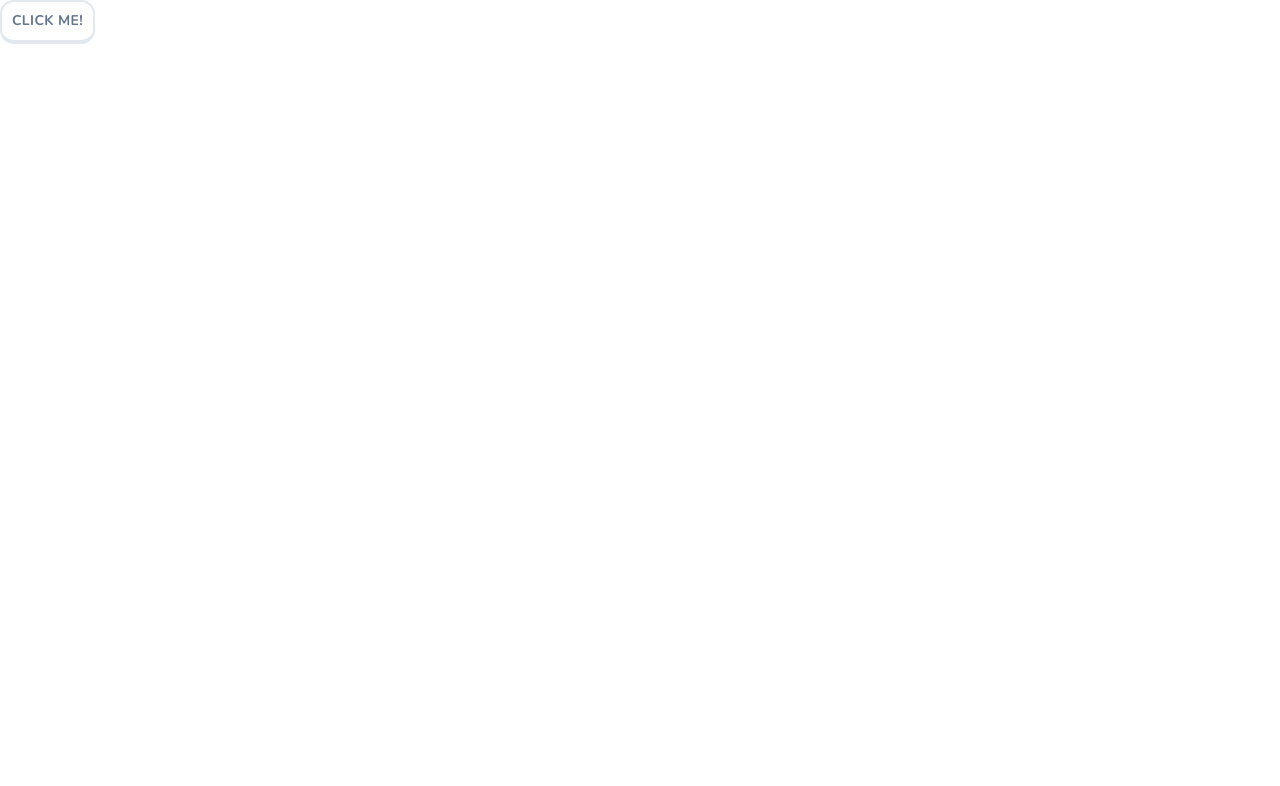
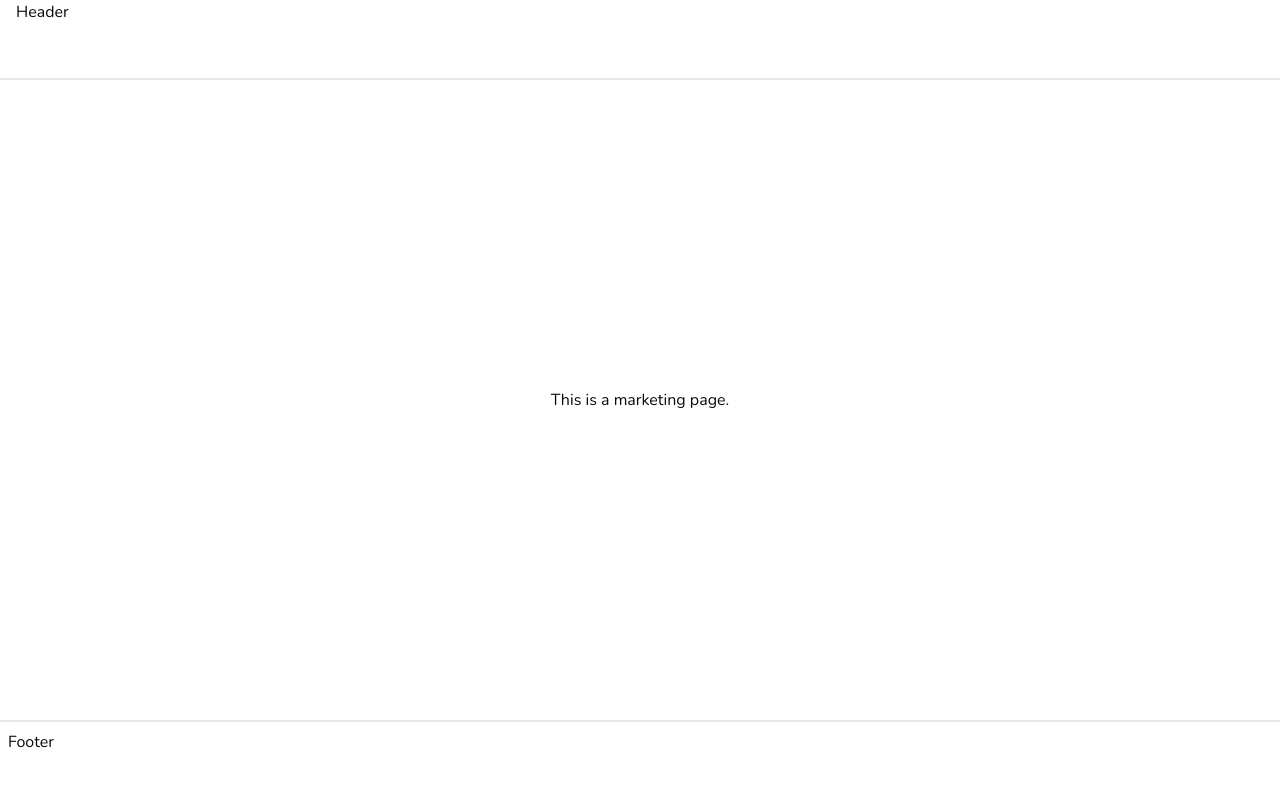
Before and after one commit to BhushanLagare7/lingo, a Next.js app: page / in a window 1280 px wide. Shown: the top 786 px of the page. Built offline with nearby package versions, Linux system fonts and the light colour scheme.

Commit message:
feat(marketing): add marketing layout, header, and footer

```diff
--- /dev/null
+++ b/app/(marketing)/footer.tsx
@@ -0,0 +1,7 @@
+export const Footer = () => {
+  return (
+    <footer className="hidden p-2 w-full h-20 border-t-2 lg:block border-slate-200">
+      Footer
+    </footer>
+  );
+};
--- /dev/null
+++ b/app/(marketing)/header.tsx
@@ -0,0 +1,7 @@
+export const Header = () => {
+  return (
+    <header className="px-4 w-full h-20 border-b-2 border-slate-200">
+      Header
+    </header>
+  );
+};
--- /dev/null
+++ b/app/(marketing)/layout.tsx
@@ -0,0 +1,16 @@
+import { Footer } from "./footer";
+import { Header } from "./header";
+
+const MarketingLayout = ({ children }: { children: React.ReactNode }) => {
+  return (
+    <div className="flex flex-col min-h-screen">
+      <Header />
+      <main className="flex flex-col flex-1 justify-center items-center">
+        {children}
+      </main>
+      <Footer />
+    </div>
+  );
+};
+
+export default MarketingLayout;
--- /dev/null
+++ b/app/(marketing)/page.tsx
@@ -0,0 +1,5 @@
+const HomePage = () => {
+  return <div>This is a marketing page.</div>;
+};
+
+export default HomePage;
--- a/app/page.tsx
+++ /dev/null
@@ -1,11 +0,0 @@
-import { Button } from "@/components/ui/button";
-
-const HomePage = () => {
-  return (
-    <div>
-      <Button>Click Me!</Button>
-    </div>
-  );
-};
-
-export default HomePage;
```
